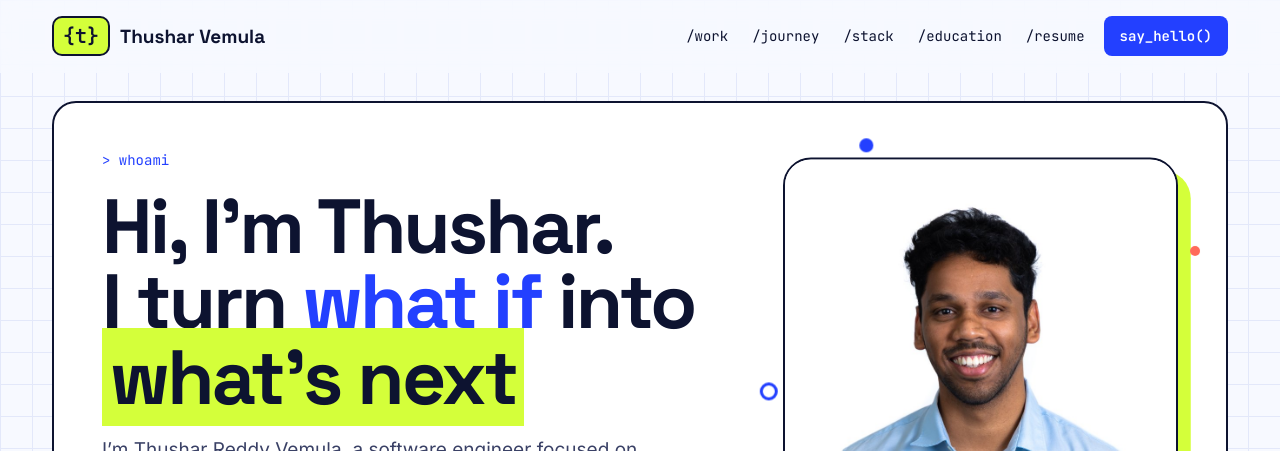
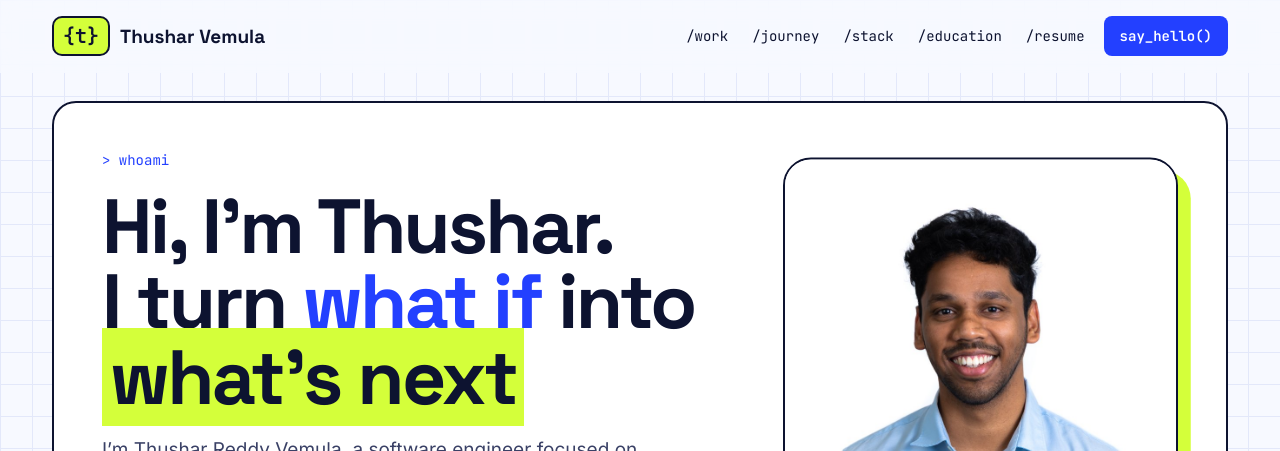
Before and after one commit to vemula20262/thushar-vemula-portfolio, a Next.js app in the folder web/: page / in a window 1280 px wide. Shown: the top 451 px of the page. Built offline with nearby package versions, Linux system fonts and the light colour scheme.

Commit message:
Remove decorative dots around portrait

```diff
--- a/web/app/globals.css
+++ b/web/app/globals.css
@@ -93,11 +93,6 @@ a:hover { color: var(--ink); }
 .portrait-frame { position: relative; margin-left: auto; width: min(400px, 94%); aspect-ratio: 1 / 1; }
 .portrait-img { position: relative; width: 100%; height: 100%; border-radius: 28px; overflow: hidden; border: 2px solid var(--ink); box-shadow: 12px 12px 0 var(--lime); background: #fff; }
 .portrait-img img { width: 100%; height: 100%; object-fit: cover; object-position: center top; }
-.spark { position: absolute; border-radius: 50%; pointer-events: none; }
-.spark.s1 { width: 14px; height: 14px; background: var(--blue); top: -10px; left: 18%; animation: drift 5s ease-in-out infinite; }
-.spark.s2 { width: 10px; height: 10px; background: var(--coral); top: 22%; right: -22px; animation: drift 6s ease-in-out infinite .8s; }
-.spark.s3 { width: 18px; height: 18px; border: 3px solid var(--blue); top: 58%; left: -26px; animation: drift 7s ease-in-out infinite 1.6s; }
-@keyframes drift { 0%, 100% { transform: translate(0, 0); } 50% { transform: translate(6px, -12px); } }
 .term-wrap { position: absolute; left: 0; bottom: 0; width: min(270px, 76%); }
 .terminal { width: 100%; background: var(--ink); border-radius: 12px; border: 2px solid var(--ink); box-shadow: 0 14px 30px rgba(13, 19, 48, 0.28); overflow: hidden; }
 .term-bar { display: flex; gap: 6px; align-items: center; padding: 7px 11px; border-bottom: 1px solid #2a3360; }
--- a/web/app/layout.tsx
+++ b/web/app/layout.tsx
@@ -15,7 +15,7 @@ export const metadata: Metadata = {
   authors: [{ name: profile.name, url: SITE_URL }],
   creator: profile.name,
   keywords: ["Thushar Reddy Vemula", "Thushar Vemula", "Tushar Reddy Vemula", "software engineer", "backend", "applied AI", "Arizona State University", "Tempe"],
-  alternates: { canonical: "/" },
+  alternates: { canonical: `${SITE_URL}/` },
   robots: { index: true, follow: true },
   icons: { icon: "/favicon.svg" },
   verification: { google: "2SEVJqTEPHD6s0RPgVpwUwx6wa1NyLZgy7S21W7s-hI" },
--- a/web/components/Portrait.tsx
+++ b/web/components/Portrait.tsx
@@ -20,9 +20,6 @@ export default function Portrait() {
         >
           <img src="/assets/thushar-portrait-900.jpg" alt="Thushar Reddy Vemula smiling in a light blue shirt" width={900} height={900} fetchPriority="high" />
         </motion.div>
-        <span className="spark s1" aria-hidden="true" />
-        <span className="spark s2" aria-hidden="true" />
-        <span className="spark s3" aria-hidden="true" />
       </motion.div>
       <motion.div
         className="term-wrap"
```
